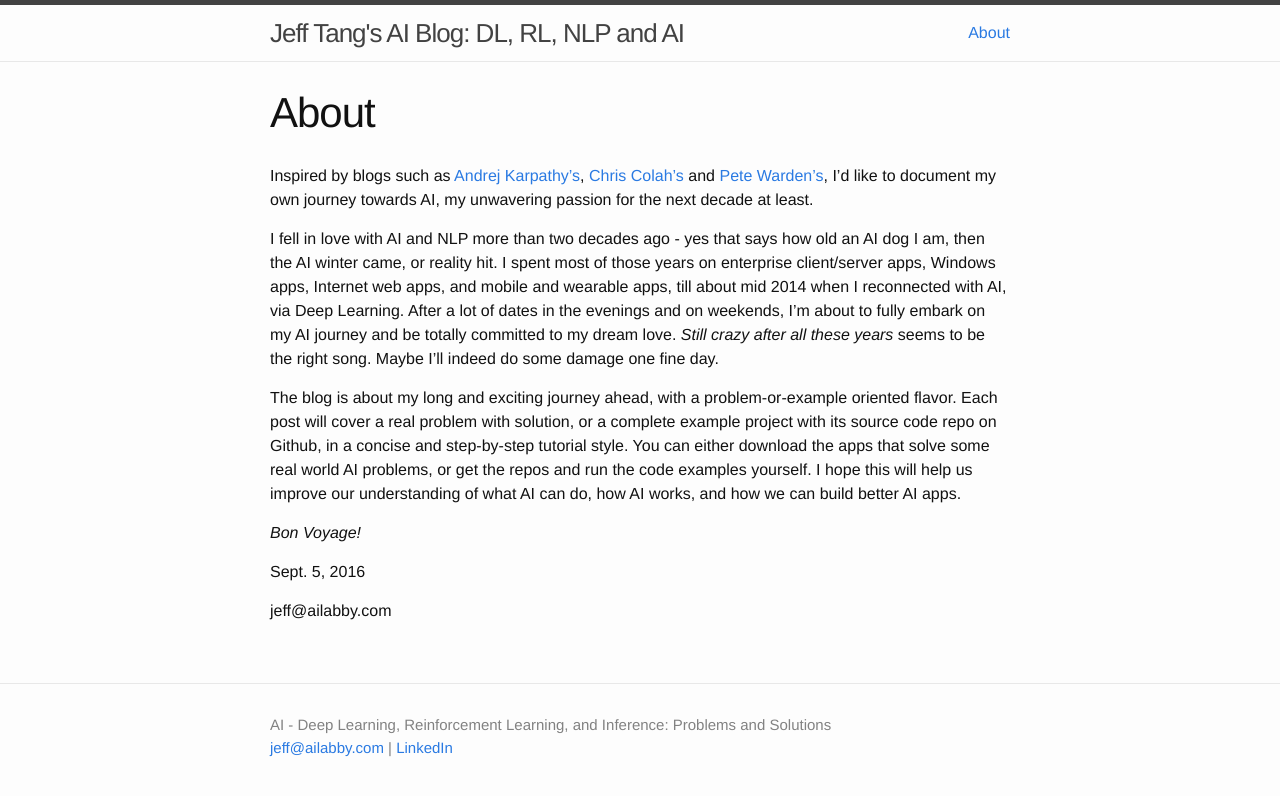
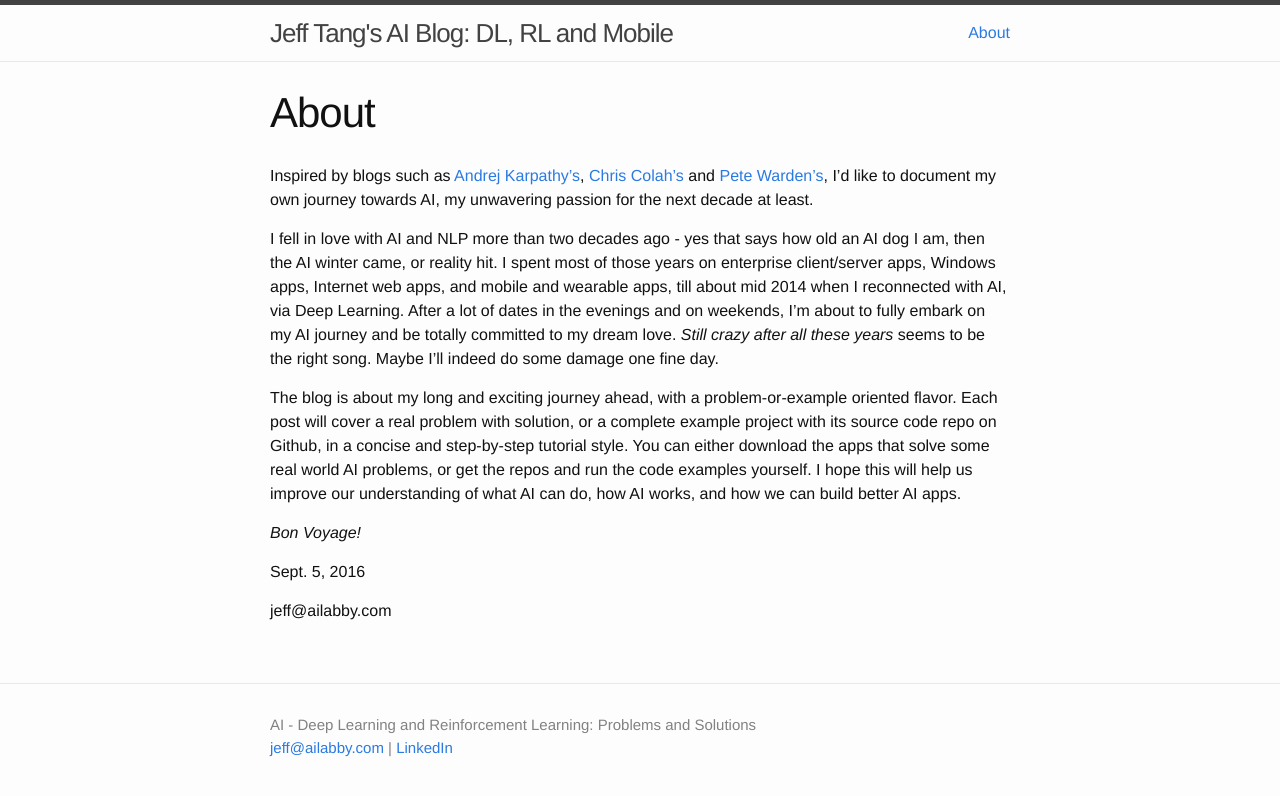
Before and after one commit to jeffxtang/jeffxtang.github.io, a Jekyll site: the page built from about.md, in a window 1280 px wide. Shown: the top 796 px of the page. Built offline with Jekyll 4.4.1, drawn with Linux system fonts in a browser that asks for light colours; comment, search, counter and statistics services are not loaded.

Commit message:
new post fns

```diff
--- a/_config.yml
+++ b/_config.yml
@@ -8,8 +8,8 @@
 # Site settings
 title: Jeff Tang's AI Blog
 email: jeff@ailabby.com
-description: "AI - Deep Learning, Reinforcement Learning, and Inference: Problems and Solutions"
-topics: "DL, RL, NLP and AI"
+description: "AI - Deep Learning and Reinforcement Learning: Problems and Solutions"
+topics: "DL, RL and Mobile"
 baseurl: "" # the subpath of your site, e.g. /blog
 url: "http://jeffxtang.github.io" # the base hostname & protocol for your site
 twitter_username: jeffxtang
```
Also changed, not shown: 1 other file.
